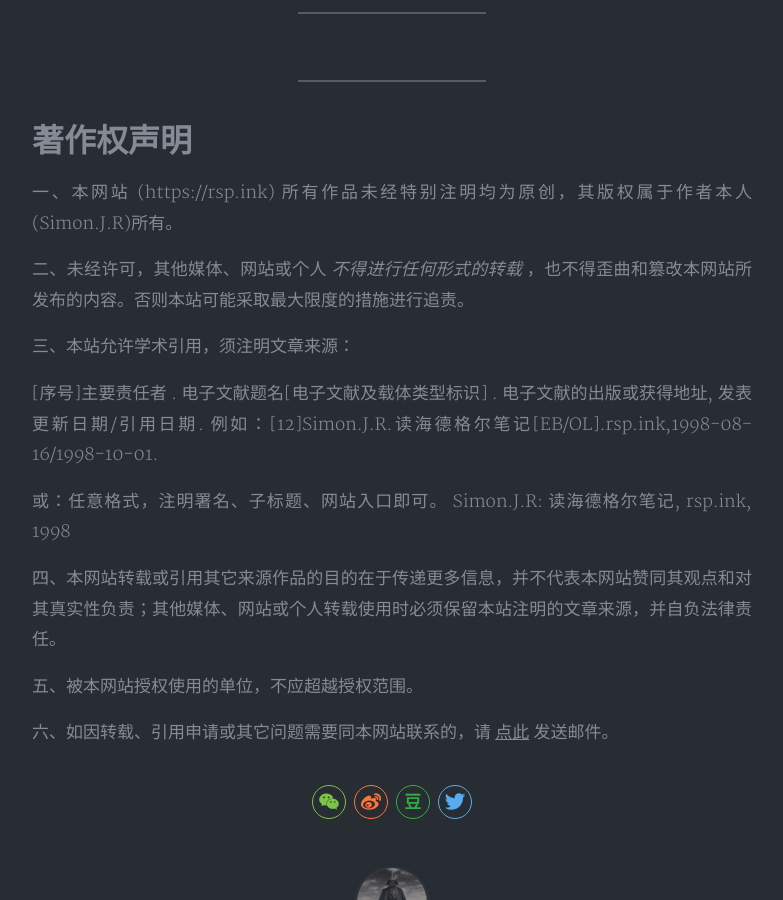
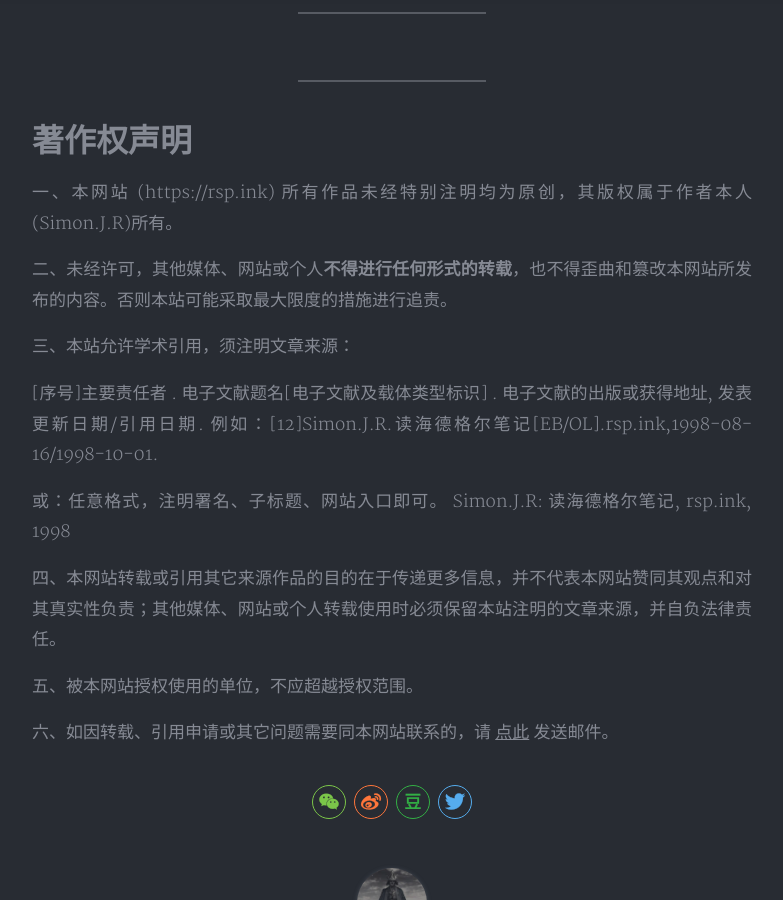
Before and after one commit to imrsp/imrsp.github.io-old, a Jekyll site: the page built from _posts/1970-01-01-copyright.md, in a window 1280 px wide and 900 px high, scrolled down 488 px. Shown: the whole window, without its empty margins (248-1031 px from the left). Built offline with Jekyll 4.4.1, drawn with Linux system fonts in a browser that asks for light colours; nearby versions of some CDN libraries; comment, search, counter and statistics services are not loaded; a style sheet for code colours, icons or effects is not loaded.

```diff
--- a/_posts/1970-01-01-copyright.md
+++ b/_posts/1970-01-01-copyright.md
@@ -13,7 +13,7 @@ tags:
 
 一、本网站 (https://rsp.ink) 所有作品未经特别注明均为原创，其版权属于作者本人 (Simon.J.R)所有。
 
-二、未经许可，其他媒体、网站或个人 *不得进行任何形式的转载* ，也不得歪曲和篡改本网站所发布的内容。否则本站可能采取最大限度的措施进行追责。
+二、未经许可，其他媒体、网站或个人**不得进行任何形式的转载**，也不得歪曲和篡改本网站所发布的内容。否则本站可能采取最大限度的措施进行追责。
 
 三、本站允许学术引用，须注明文章来源：
 
```
